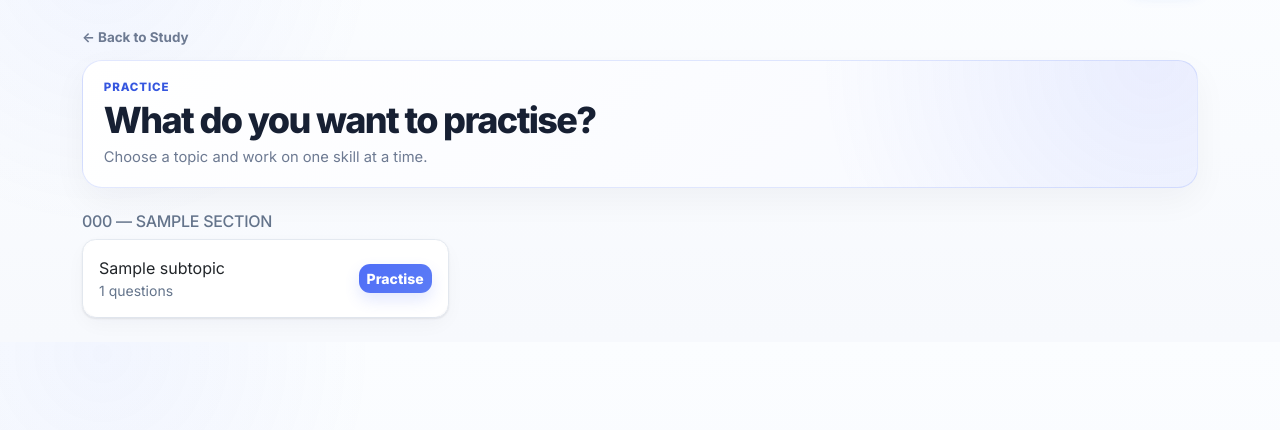
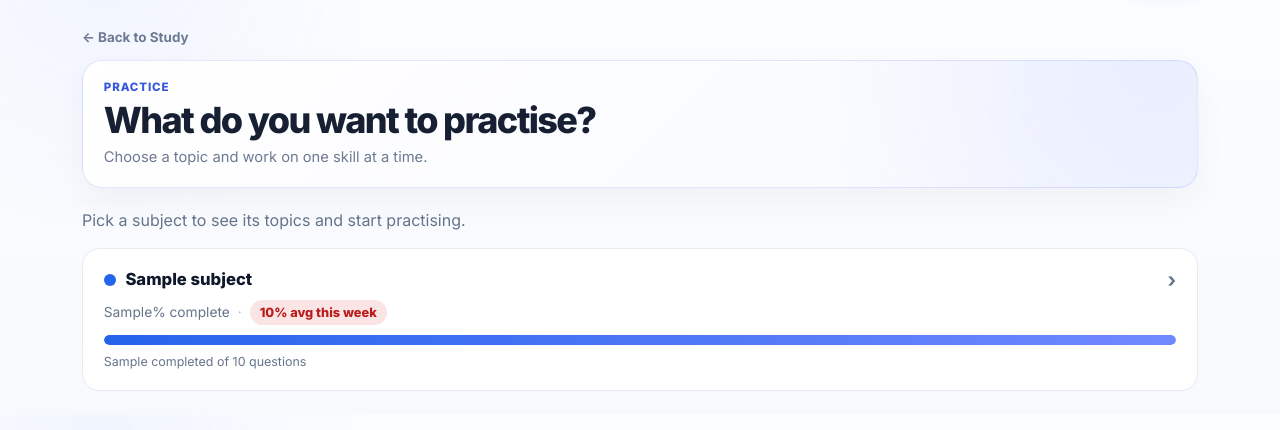
Before and after one commit to NidsC/revisor-plus, a Django app: template templates/practice/choose.html in a window 1280 px wide. Shown: the part 56-486 px from the top of the page. Run offline with Django 3.2, Linux system fonts and the light colour scheme; the template is opened without the code that fills it: most values are stand-ins (such as "Sample title", 1, 10 or a date in 2020); parts of the project's set-up code (start-up, migrations or seed data) failed here and were passed over.

Commit message:
Move the subject cards onto the actual Study/practice picker, not just the dashboard
The Study nav flow (hub -> "Start practising") lands on /practice/
(choose.html) -- the page pupils actually use to pick what to practise.
That page was still the old flat list of 100+ subtopics; only the separate
/dashboard/ overview had the new cards. Replaces choose.html's flat list
with the same subject cards, each linking into the existing subject detail
page. The page's raw "Question bank" heading is left untouched so
student_portals/portals.js's Study-hub detection (which keys off that exact
text) keeps working unmodified -- portals.js hides it and injects its own
"What do you want to practise?" hero regardless of what's below it.

Claude-Session: https://claude.ai/code/session_01S9hQDegCW4rwtjAjK59sbq

```diff
--- a/practice/views.py
+++ b/practice/views.py
@@ -232,8 +232,7 @@ def dashboard(request):
 
 @login_required
 def choose(request):
-    subtopics = Subtopic.objects.select_related("section").all()
-    return render(request, "practice/choose.html", {"subtopics": subtopics})
+    return render(request, "practice/choose.html", {"subjects": compute_subject_summary(request.user)})
 
 
 @login_required
--- a/templates/practice/choose.html
+++ b/templates/practice/choose.html
@@ -1,23 +1,165 @@
 {% extends "base.html" %}
 {% block title %}Practice — RevisorPlus{% endblock %}
+
+{% block extra_head %}
+<style>
+  /* Same kid-dash tokens and hero-card styles as the dashboard's subject
+     panel, duplicated here per the project's convention of each template
+     keeping its own self-contained <style> block. A <div>, not a <main>, so
+     student_portals/portals.js's heading.closest('main') keeps resolving to
+     base.html's own <main> exactly as it did before this page had cards —
+     that script's Study-hub flow (this page's raw h1 text, "Question bank",
+     is what it keys off) is left running unchanged. */
+  .kid-dash-cards {
+    --kd-brand: var(--brand, #4f6ef7);
+    --kd-ink: var(--ink, #172033);
+    --kd-muted: var(--muted, #6b7890);
+    --kd-border: var(--border, #e3e9f2);
+    --kd-soft: #f7f9fd;
+    --kd-green: #3fa76a;
+    --kd-amber: #d58a25;
+    --kd-purple: #7a62df;
+  }
+
+  .kid-dash__subjects {
+    display: grid;
+    grid-template-columns: 1fr;
+    gap: .85rem;
+    margin-top: 1rem;
+  }
+
+  a.kid-dash__subject {
+    display: block;
+    padding: 1.15rem 1.3rem;
+    border: 1px solid var(--kd-border);
+    border-radius: 1.1rem;
+    background: #fff;
+    color: inherit;
+    text-decoration: none;
+    transition: box-shadow .18s ease, transform .18s ease;
+  }
+
+  a.kid-dash__subject:hover,
+  a.kid-dash__subject:focus-visible {
+    box-shadow: 0 14px 30px rgba(23,32,51,.09);
+    transform: translateY(-2px);
+    color: inherit;
+  }
+
+  .kid-dash__subject-top {
+    display: flex;
+    align-items: center;
+    justify-content: space-between;
+    gap: .75rem;
+    margin-bottom: .5rem;
+  }
+
+  .kid-dash__subject-name {
+    display: flex;
+    align-items: center;
+    gap: .6rem;
+    color: var(--kd-ink);
+    font-size: 1.04rem;
+    font-weight: 800;
+  }
+
+  .kid-dash__subject-dot {
+    width: .75rem;
+    height: .75rem;
+    border-radius: 50%;
+    background: var(--kd-brand);
+    flex: 0 0 auto;
+  }
+
+  .kid-dash__subject:nth-child(2) .kid-dash__subject-dot { background: var(--kd-green); }
+  .kid-dash__subject:nth-child(3) .kid-dash__subject-dot { background: var(--kd-purple); }
+  .kid-dash__subject:nth-child(4) .kid-dash__subject-dot { background: var(--kd-amber); }
+
+  .kid-dash__subject-chevron {
+    color: var(--kd-muted);
+    font-size: 1.25rem;
+    font-weight: 700;
+    line-height: 1;
+  }
+
+  .kid-dash__subject-stats {
+    display: flex;
+    align-items: center;
+    flex-wrap: wrap;
+    gap: .5rem;
+    margin-bottom: .6rem;
+    font-size: .86rem;
+    color: var(--kd-muted);
+  }
+
+  .kid-dash__subject-dotsep { opacity: .5; }
+
+  .kid-dash__subject-weekly {
+    display: inline-flex;
+    align-items: center;
+    padding: .18rem .62rem;
+    border-radius: 999px;
+    font-weight: 750;
+    font-size: .8rem;
+  }
+
+  .kid-dash__subject-weekly--ok    { background: rgba(22,163,74,.12); color: #15803d; }
+  .kid-dash__subject-weekly--warn  { background: rgba(217,119,6,.12); color: #b45309; }
+  .kid-dash__subject-weekly--bad   { background: rgba(220,38,38,.12); color: #b91c1c; }
+  .kid-dash__subject-weekly--muted { background: var(--kd-soft); color: var(--kd-muted); font-weight: 650; }
+
+  .kid-dash__bar {
+    width: 100%;
+    height: .62rem;
+    overflow: hidden;
+    border-radius: 999px;
+    background: #edf1f7;
+  }
+
+  .kid-dash__bar > span {
+    display: block;
+    height: 100%;
+    border-radius: inherit;
+    background: linear-gradient(90deg, var(--kd-brand), #7189ff);
+  }
+
+  .kid-dash__subject-note {
+    margin-top: .55rem;
+    color: var(--kd-muted);
+    font-size: .78rem;
+  }
+</style>
+{% endblock %}
+
 {% block main %}
 <h1 class="h3 mb-1">Question bank</h1>
-<p class="text-muted">Pick a subtopic to practise, or choose <strong>Timed</strong> to simulate exam conditions.</p>
-{% regroup subtopics by section as section_list %}
-{% for section in section_list %}
- <h2 class="h6 text-uppercase text-muted mt-4">{{ section.grouper.code }} — {{ section.grouper.name }}</h2>
- <div class="row g-2">
- {% for s in section.list %}
-   <div class="col-md-6 col-lg-4">
-     <div class="card h-100"><div class="card-body d-flex justify-content-between align-items-center">
-       <div>{{ s.name }}<div class="small text-muted">{{ s.questions.count }} questions</div></div>
-       <div class="text-nowrap">
-         <a class="btn btn-sm btn-brand" href="{% url 'practice:start' s.id %}">Practise</a>
-         <a class="btn btn-sm btn-outline-secondary" href="{% url 'practice:start' s.id %}?mode=test">Timed</a>
-       </div>
-     </div></div>
-   </div>
- {% endfor %}
- </div>
-{% endfor %}
+<p class="text-muted">Pick a subject to see its topics and start practising.</p>
+
+<div class="kid-dash-cards">
+  <div class="kid-dash__subjects">
+    {% for s in subjects %}
+    <a href="{% url 'practice:subject_detail' s.code %}" class="kid-dash__subject">
+      <div class="kid-dash__subject-top">
+        <div class="kid-dash__subject-name"><span class="kid-dash__subject-dot"></span>{{ s.name }}</div>
+        <span class="kid-dash__subject-chevron" aria-hidden="true">›</span>
+      </div>
+      <div class="kid-dash__subject-stats">
+        <span>{{ s.pct_complete }}% complete</span>
+        <span class="kid-dash__subject-dotsep">·</span>
+        {% if s.weekly_avg is None %}
+          <span class="kid-dash__subject-weekly kid-dash__subject-weekly--muted">Not enough data yet</span>
+        {% elif s.weekly_avg >= 75 %}
+          <span class="kid-dash__subject-weekly kid-dash__subject-weekly--ok">{{ s.weekly_avg }}% avg this week</span>
+        {% elif s.weekly_avg >= 50 %}
+          <span class="kid-dash__subject-weekly kid-dash__subject-weekly--warn">{{ s.weekly_avg }}% avg this week</span>
+        {% else %}
+          <span class="kid-dash__subject-weekly kid-dash__subject-weekly--bad">{{ s.weekly_avg }}% avg this week</span>
+        {% endif %}
+      </div>
+      <div class="kid-dash__bar"><span style="width: {{ s.pct_complete }}%;"></span></div>
+      <div class="kid-dash__subject-note">{{ s.completed }} of {{ s.total }} questions</div>
+    </a>
+    {% endfor %}
+  </div>
+</div>
 {% endblock %}
```
